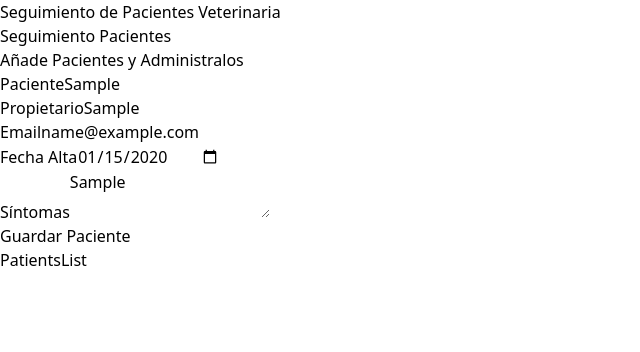
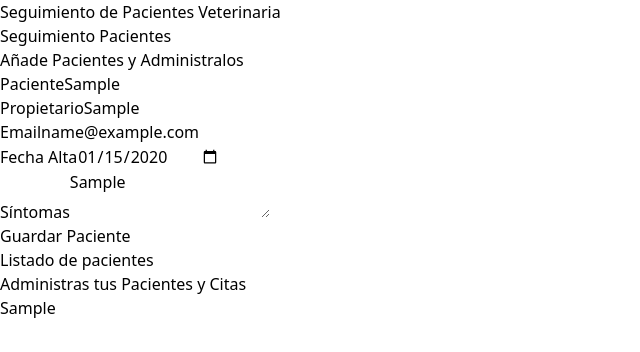
Before and after one commit to ElSantanax/Veterinaria, a React (Vite) app: page / in a window 1280 px wide. Both pictures are taken after typing "Sample", "Sample", "name@example.com", "2020-01-15", "Sample" into the empty fields and a click on the input "Guardar Paciente". Shown: the top 352 px of the page, without its empty margins (0-640 px from the left). Built offline with nearby package versions, Linux system fonts and the light colour scheme.

Commit message:
Agregar componente PatientDetails y mejorar la visualización de la lista de pacientes

```diff
--- /dev/null
+++ b/src/components/PatientDetails.tsx
@@ -0,0 +1,13 @@
+import type { Patient } from "../types"
+
+type PatientDetailsProps = {
+    patient: Patient
+}
+
+export default function PatientDetails({ patient }: PatientDetailsProps) {
+    return (
+        <div>
+            {patient.name}
+        </div>
+    )
+}
--- a/src/components/PatientsList.tsx
+++ b/src/components/PatientsList.tsx
@@ -1,10 +1,34 @@
 import { usePatientState } from "../store"
+import PatientDetails from "./PatientDetails"
 
 export default function PatientsList() {
-    const patients = usePatientState(state => state.patients)
-    console.log(patients);
+    const patients = usePatientState((state) => state.patients)
 
     return (
-        <div>PatientsList</div>
+        <div className="md:w-1/2 lg:h-3/5 md:h-screen">
+            {patients.length ? (
+                <>
+                    <h2 className="font-black text-3xl text-center">Listado de pacientes</h2>
+                    <p className="text-xl mt-5 mb-10 text-center">
+                        Administras tus {''}
+                        <span className="text-indigo-600 font-bold">Pacientes y Citas</span>
+                    </p>
+                    {patients.map(patient => (
+                        <PatientDetails
+                            key={patient.id}
+                            patient={patient}
+                        />
+                    ))}
+                </>
+            ) : (
+                <>
+                    <h2 className="font-black text-3xl text-center">No hay pacientes</h2>
+                    <p className="text-xl mt-5 mb-10 text-center">
+                        Comienza agregando pacientes {''}
+                        <span className="text-indigo-600 font-bold">y apareceran en este lugar</span>
+                    </p>
+                </>
+            )}
+        </div>
     )
 }
```
